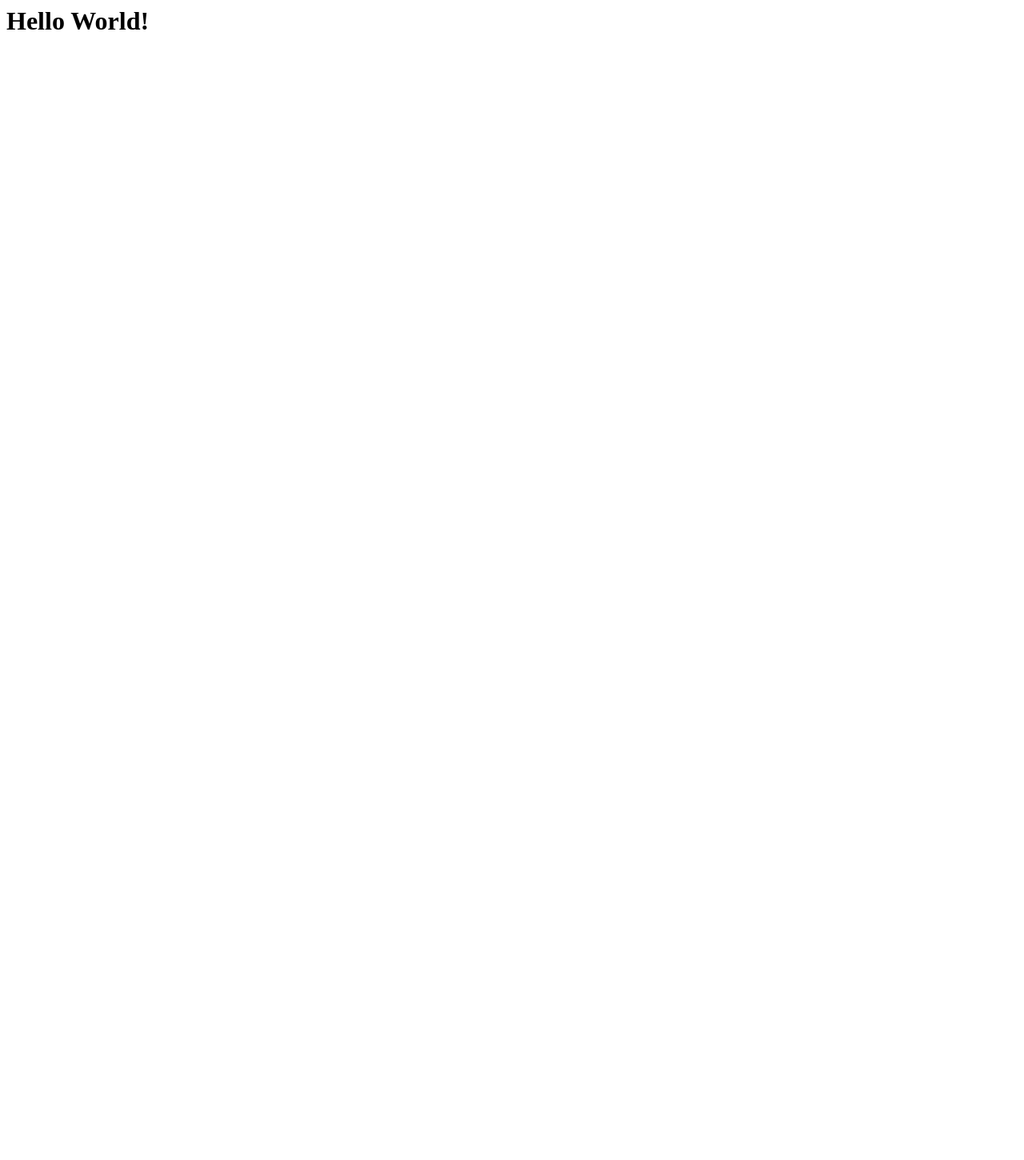
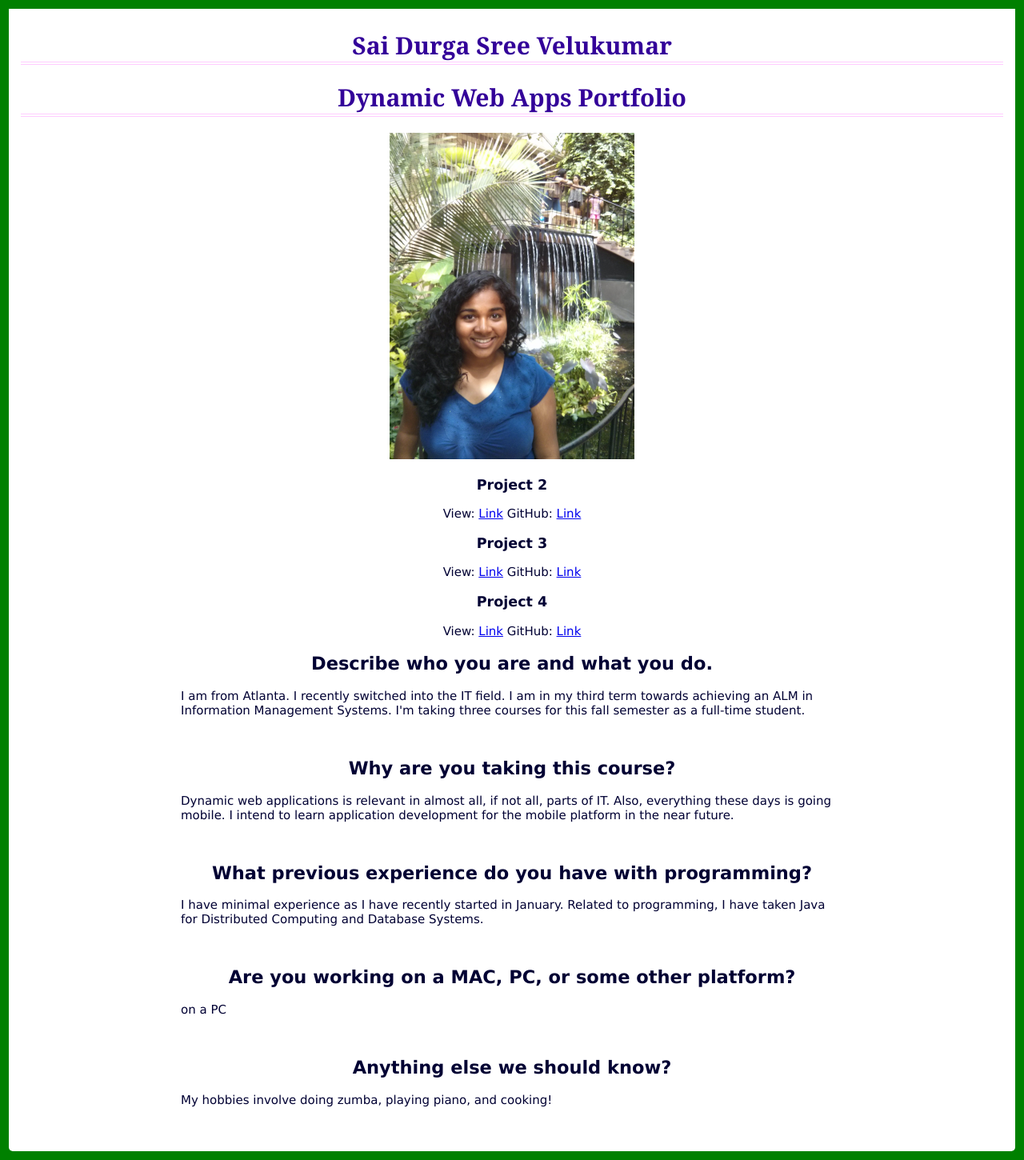
Before and after one commit to durgavelukumar/project1, a PHP site: page /pro1.php in a window 1280 px wide. Before the commit the page is almost empty. Shown: the whole page at 80% size. Before the commit the page ends 37 px from the top, so only its background shows below. Run offline with PHP 8.4, Linux system fonts and the light colour scheme.

Commit message:
Added Maypic file; added css file; updated php file.

```diff
--- /dev/null
+++ b/color.css
@@ -0,0 +1,23 @@
+body {
+    font-family: "Lucida Sans Unicode", Verdana, sans-serif;
+    font-size: 15px;
+    background-color: green;
+    color: #000033;
+    padding: 3px;
+}
+
+#main {
+    padding: 5px;
+    padding-left:  15px;
+    padding-right: 15px;
+    background-color: #ffffff;
+    border-radius: 0 0 5px 5px;
+}
+
+h1 {
+    text-align:center;
+    font-family: Georgia, serif;
+    border-bottom: 4px double #ffccff;
+    color: #330099;
+    font-size: 30px;
+}
--- a/pro1.php
+++ b/pro1.php
@@ -1 +1,61 @@
-<h1>Hello World!</h1>
+<!DOCTYPE html>
+<html>
+
+<head>
+  <title>Durga Velukumar</title>
+  <link href="color.css" rel="stylesheet">
+</head>
+<style>
+p.wr{
+	margin-top: 10px;
+	margin-bottom: 50px;
+	margin-right: 200px;
+	margin-left: 200px;
+}
+</style>
+<body>
+
+  <div id="main">
+  <h1>Sai Durga Sree Velukumar</h1>
+  <h1>Dynamic Web Apps Portfolio</h1>
+
+<div style="text-align: center;">
+  <img src="Maypic.jpg" alt="Water" style="width:306px;height:408px;" alight="middle">
+
+  <h3>Project 2</h3>
+  <p>View: <a href="http://p2.durgavelukumar.me/">Link</a> GitHub: <a href="https://github.com/durgavelukumar/project2">Link</a></p>
+
+  <h3>Project 3</h3>
+  <p>View: <a href="http://p3.durgavelukumar.me/">Link</a> GitHub: <a href="https://github.com/durgavelukumar/project3">Link</a></p>
+
+  <h3>Project 4</h3>
+  <p>View: <a href="http://p4.durgavelukumar.me/">Link</a> GitHub: <a href="https://github.com/durgavelukumar/project4">Link</a></p>
+</div>
+
+  <h2 style="text-align:center">Describe who you are and what you do.</h2>
+
+  <p class="wr">I am from Atlanta. I recently switched into the IT field. I am in my third term towards achieving an ALM in Information Management Systems. I'm taking three courses for this fall semester as a full-time student. </p>
+
+  <h2 style="text-align:center">Why are you taking this course?</h2>
+
+  <p class="wr">Dynamic web applications is relevant in almost all, if not all, parts of IT. Also, everything these days is going mobile. I intend to learn application development for the mobile platform
+in the near future.</p>
+
+  <h2 style="text-align:center">What previous experience do you have with programming?</h2>
+
+  <p class="wr">I have minimal experience as I have recently started in January. Related to programming, I have taken Java for Distributed Computing and Database Systems.</p>
+
+  <h2 style="text-align:center">Are you working on a MAC, PC, or some other platform?</h2>
+
+  <p class="wr">on a PC</p>
+
+  <h2 style="text-align:center">Anything else we should know?</h2>
+
+  <p class="wr">My hobbies involve doing zumba, playing piano, and cooking!</p>
+
+  </div>
+
+
+</body>
+
+</html>
```
Also changed, not shown: Maypic.jpg (added).
